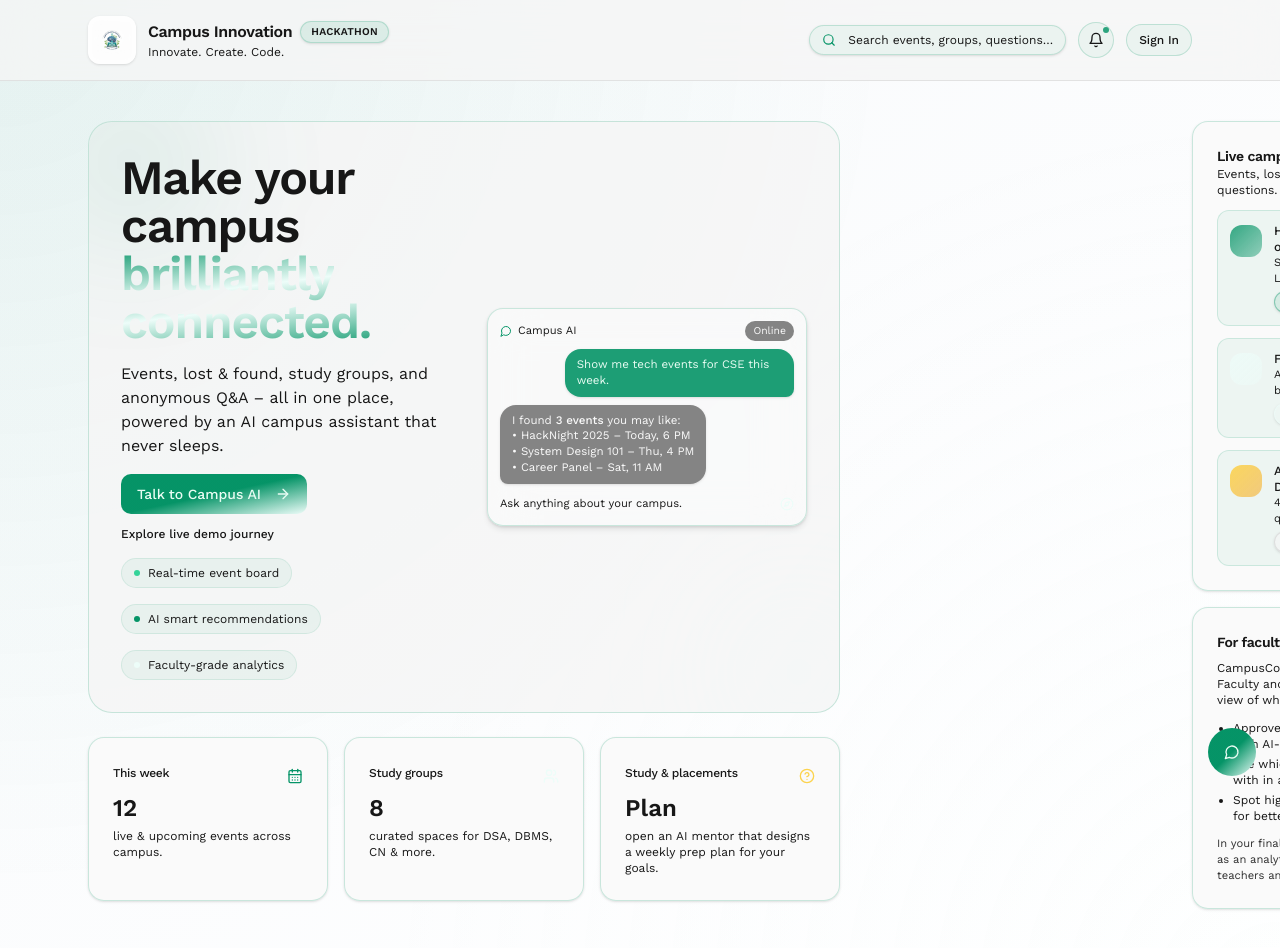
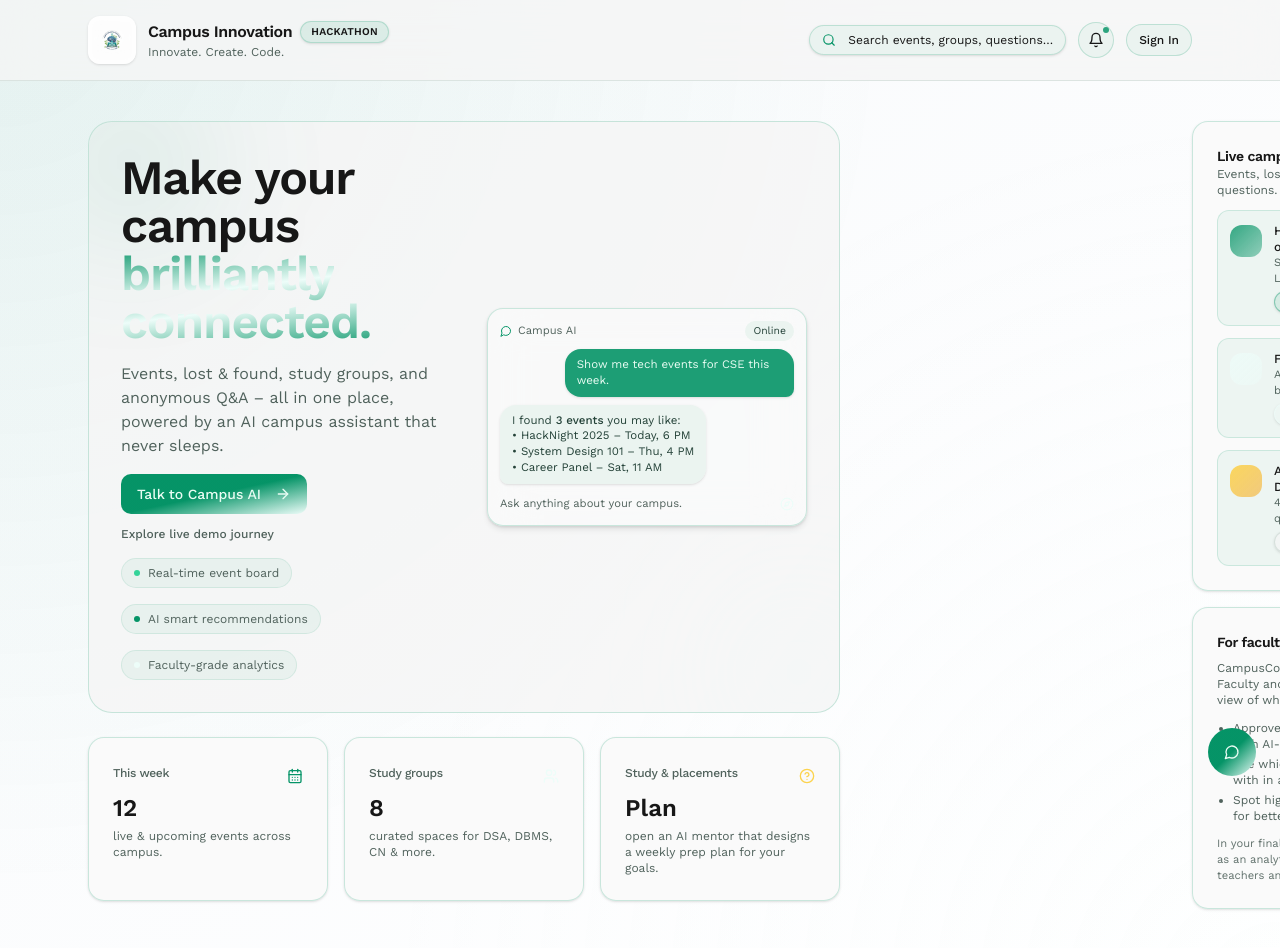
Before and after one commit to Nob1taaaa/remix-of-project-navigator, a React (Vite) app: page / in a window 1280 px wide. Shown: the top 948 px of the page. Built offline with nearby package versions, Linux system fonts and the light colour scheme; the HTML template or start-up script is replaced by a standard one.

Commit message:
Preceding changes

```diff
--- a/src/index.css
+++ b/src/index.css
@@ -20,23 +20,23 @@
     --popover-foreground: 0 0% 9%;
 
     /* Brand & accents */
-    --primary: 161 93% 30%; /* clean campus blue */
+    --primary: 161 93% 30%;
     --primary-foreground: 151 80% 95%;
 
-    --secondary: 0 0% 32%;
-    --secondary-foreground: 0 0% 98%;
+    --secondary: 155 30% 92%;
+    --secondary-foreground: 160 30% 20%;
 
-    --muted: 0 0% 63%;
-    --muted-foreground: 0 0% 9%;
+    --muted: 155 15% 75%;
+    --muted-foreground: 160 10% 35%;
 
-    --accent: 166 76% 96%; /* teal accent */
+    --accent: 166 76% 96%;
     --accent-foreground: 173 80% 40%;
 
     --destructive: 0 72% 50%;
     --destructive-foreground: 0 85% 97%;
 
-    --border: 0 0% 83%;
-    --input: 0 0% 83%;
+    --border: 155 15% 82%;
+    --input: 155 15% 82%;
     --ring: 161 93% 30%;
 
     --radius: 0.75rem;
```
